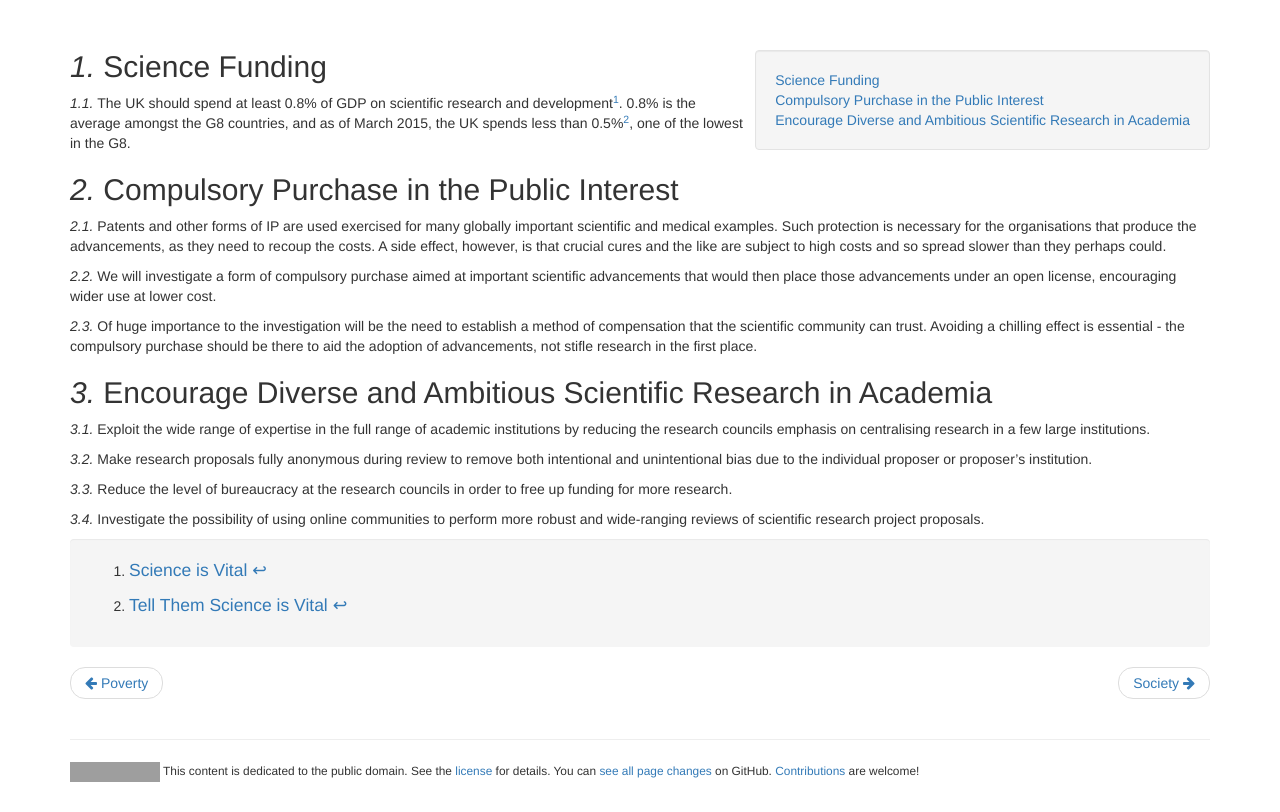
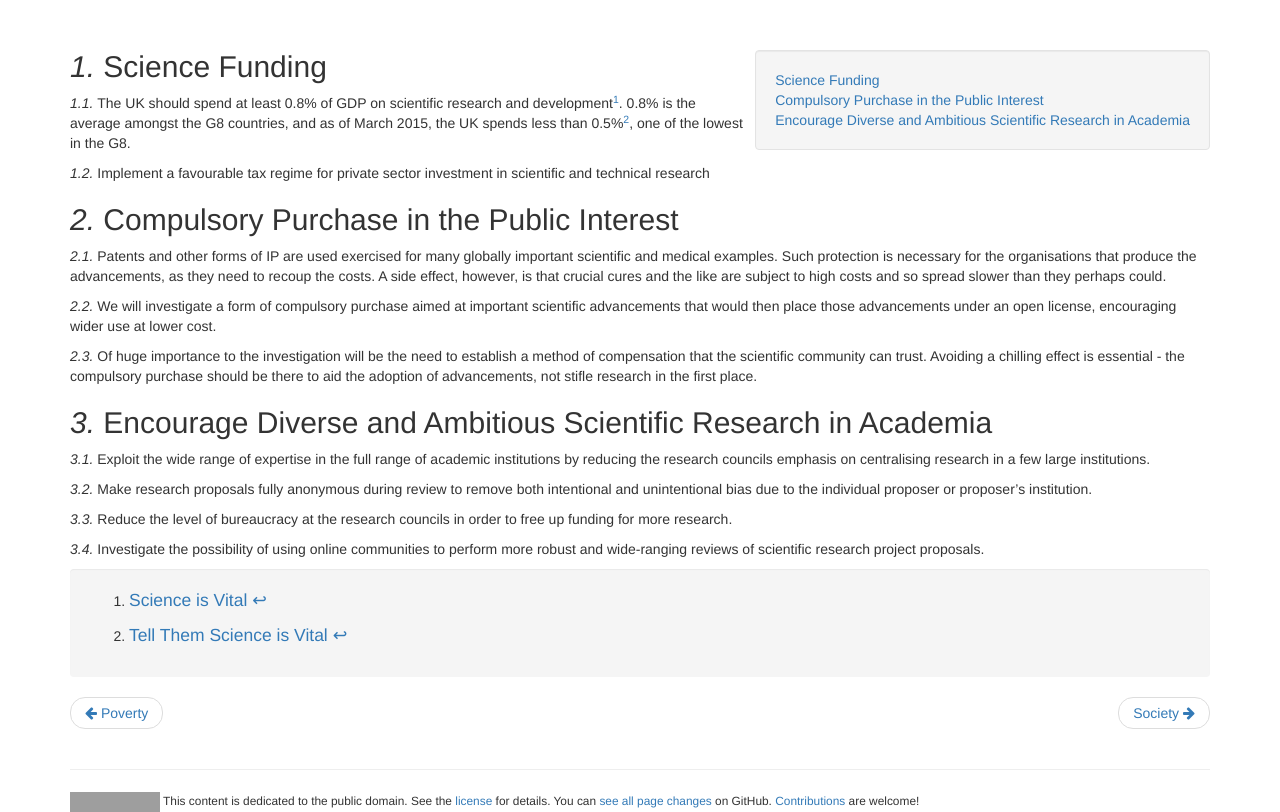
Before and after one commit to openpolitics/manifesto, a Jekyll site: the page built from manifesto/science.md, in a window 1280 px wide and 1042 px high. Shown: the part 230-1042 px from the top of the window. Built offline with Jekyll 4.4.1, drawn with Linux system fonts in a browser that asks for light colours; nearby versions of some CDN libraries; grey boxes are pictures that could not be loaded.

Commit message:
Tax treatment of industrial scientific and technical (engineering) research

```diff
--- a/manifesto/science.md
+++ b/manifesto/science.md
@@ -7,6 +7,8 @@ title: Science
 ## Science Funding
 
 The UK should spend at least 0.8% of GDP on scientific research and development[^1]. 0.8% is the average amongst the G8 countries, and as of March 2015, the UK spends less than 0.5%[^2], one of the lowest in the G8.
+
+Implement a favourable tax regime for private sector investment in scientific and technical research
 
 ## Compulsory Purchase in the Public Interest
 
```
